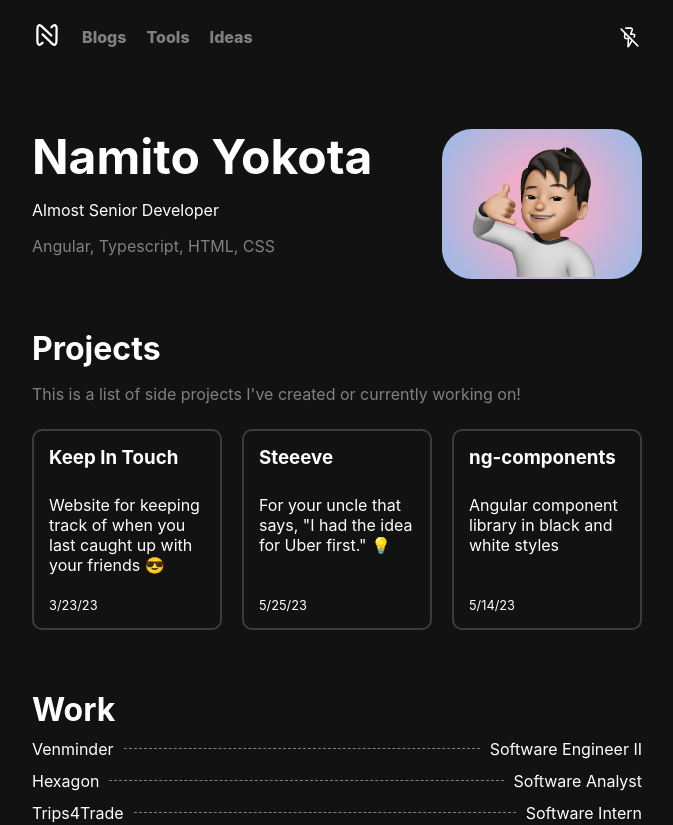
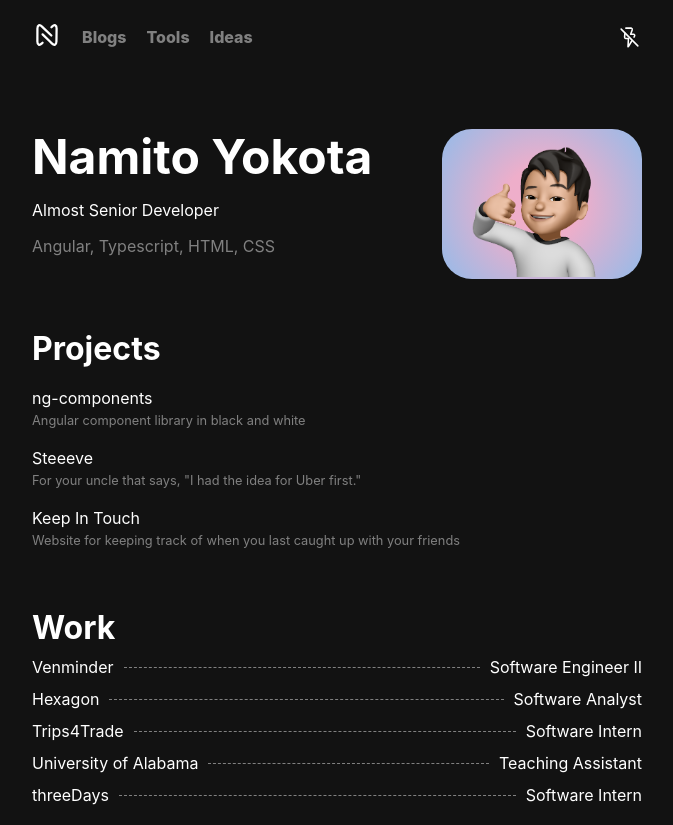
Before and after one commit to namitoyokota/portfolio, a Next.js app: page / in a window 1280 px wide. Shown: the top 825 px of the page, without its empty margins (303-976 px from the left). Built offline with nearby package versions, Linux system fonts and the light colour scheme.

Commit message:
new projects pane ui

```diff
--- a/pages/index.tsx
+++ b/pages/index.tsx
@@ -4,6 +4,10 @@ import Layout from '../components/Layout';
 import styles from '../styles/Home.module.css';
 
 export const Index = (): JSX.Element => {
+    function openLink(url: string): void {
+        window.open(url, '_blank');
+    }
+
     return (
         <Layout>
             <div className={styles.aboutpane}>
@@ -23,7 +27,7 @@ export const Index = (): JSX.Element => {
                 />
             </div>
 
-            <h1>Projects</h1>
+            {/* <h1>Projects</h1>
             <p className={styles.description}>This is a list of side projects I've created or currently working on!</p>
             <div className={styles.projectspane}>
                 <Link legacyBehavior href="https://www.keepintouch.cc" passHref>
@@ -48,6 +52,31 @@ export const Index = (): JSX.Element => {
                         <p>Angular component library in black and white styles</p>
                         <p className={styles.date}>5/14/23</p>
                     </a>
+                </Link>
+            </div> */}
+
+            <h1>Projects</h1>
+            <div className={styles.projectlist}>
+                <Link
+                    className={styles.projectitem}
+                    href="https://www.npmjs.com/package/@namitoyokota/ng-components"
+                    rel="noopener noreferrer"
+                    target="_blank"
+                >
+                    <div className={styles.projectname}>ng-components</div>
+                    <span className={styles.projectdescription}>Angular component library in black and white</span>
+                </Link>
+
+                <Link className={styles.projectitem} href="https://steeeve.vercel.app/" rel="noopener noreferrer" target="_blank">
+                    <div className={styles.projectname}>Steeeve</div>
+                    <span className={styles.projectdescription}>For your uncle that says, "I had the idea for Uber first."</span>
+                </Link>
+
+                <Link className={styles.projectitem} href="https://www.keepintouch.cc" rel="noopener noreferrer" target="_blank">
+                    <div className={styles.projectname}>Keep In Touch</div>
+                    <span className={styles.projectdescription}>
+                        Website for keeping track of when you last caught up with your friends
+                    </span>
                 </Link>
             </div>
 
--- a/styles/Home.module.css
+++ b/styles/Home.module.css
@@ -242,6 +242,35 @@
     border-top: 1px dashed grey;
 }
 
+.projectlist {
+    display: flex;
+    flex-direction: column;
+    /* row-gap: 5px; */
+}
+
+.projectitem {
+    display: flex;
+    flex-direction: column;
+    row-gap: 5px;
+    padding-bottom: 10px;
+    /* border-bottom: 1px solid rgba(230, 230, 230, 0.2); */
+    transition: 0.15s ease-in-out;
+}
+
+.projectitem:hover {
+    cursor: pointer;
+    padding-left: 5px;
+    color: #2ec4b6;
+}
+
+.projectname {
+}
+
+.projectdescription {
+    color: grey;
+    font-size: 0.8em;
+}
+
 .blog {
     display: grid;
     grid-template-columns: auto min-content;
```
